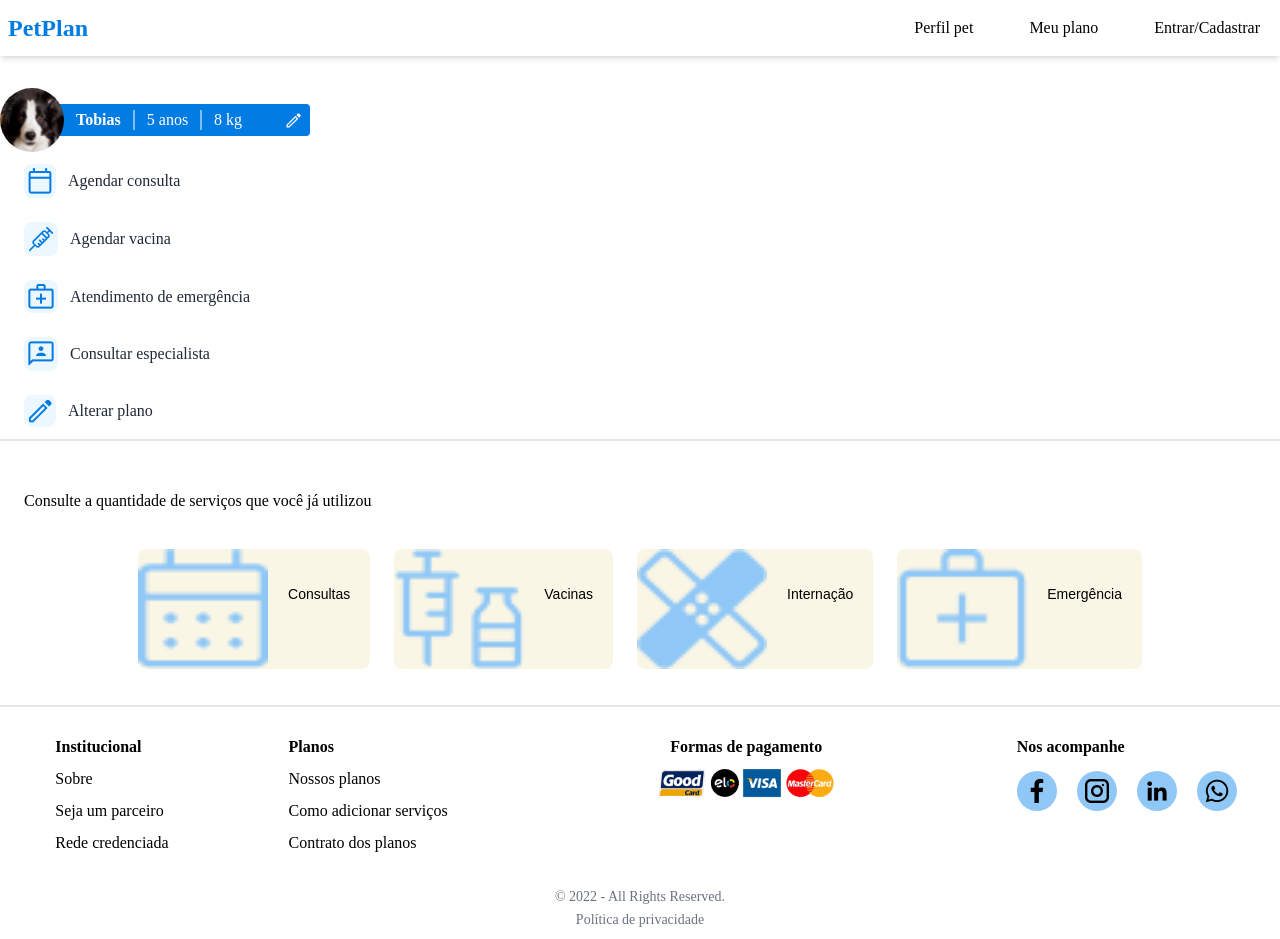
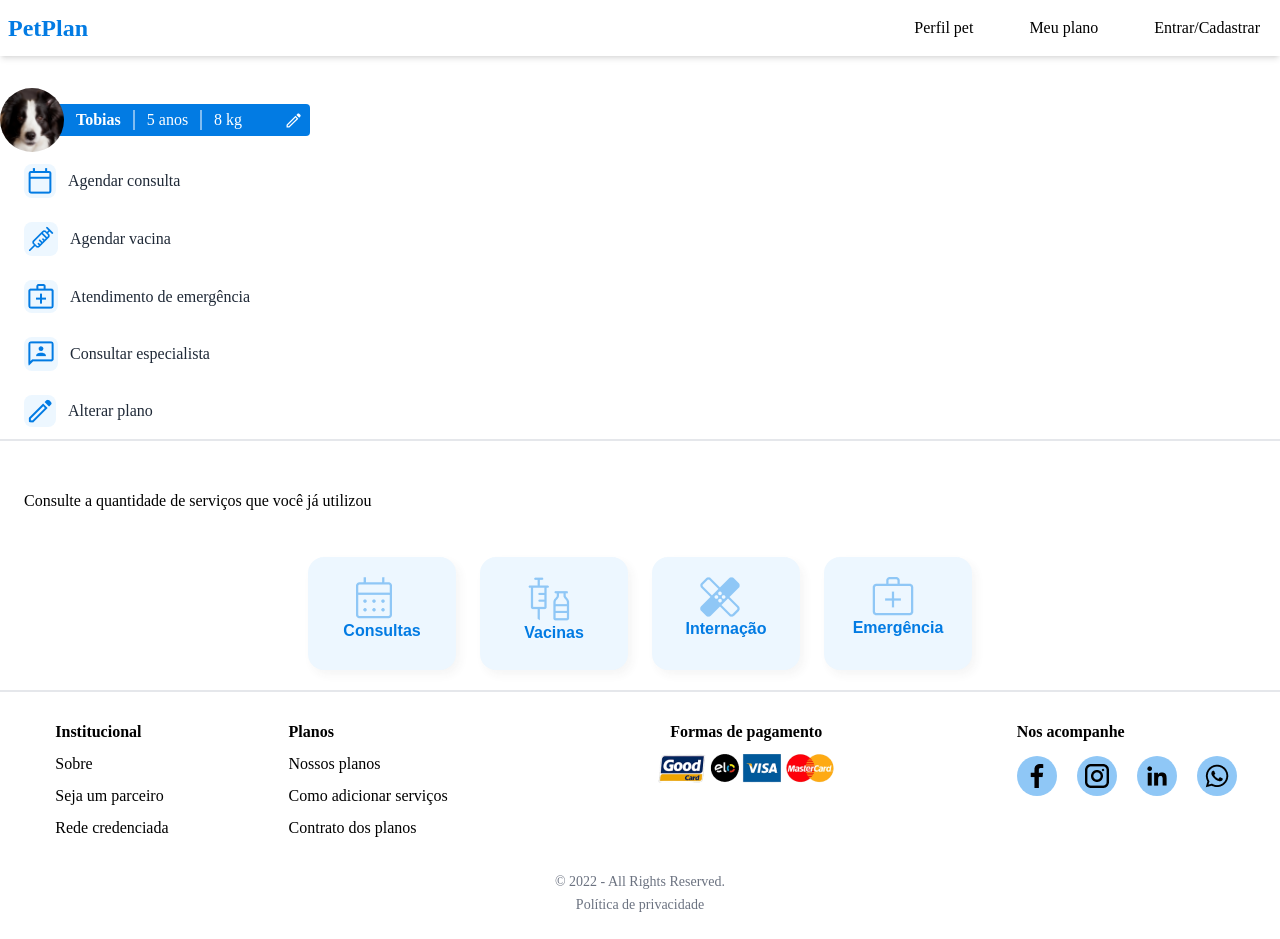
Before and after one commit to StaticDreamstate/GamaBoss, a React (Vite) app in the folder frontend/: page /perfil in a window 1280 px wide. Built offline with nearby package versions, Linux system fonts and the light colour scheme; sample sign-in values are in the browser's storage.

Commit message:
Alteração dos cards na página de perfil

```diff
--- a/frontend/src/pages/Profile/index.tsx
+++ b/frontend/src/pages/Profile/index.tsx
@@ -4,6 +4,7 @@ import { images, icons } from "../../assets";
 import MenuItemsProfile from "../../components/MenuItemsProfile";
 import PetAvatar from "../../components/PetAvatar";
 import CardPets from "../../components/CardPets";
+import CardBluePets from "../../components/CardBluePets";
 
 export default function Profile() {
   const navigate = useNavigate();
@@ -33,20 +34,20 @@ export default function Profile() {
       <p className="pt-12 pb-9 pl-6 pr-10 border-t-2">
       Consulte a quantidade de serviços que você já utilizou
       </p>
-      <section className="flex justify-center gap-6 flex-wrap w-auto items-center ">
-        <CardPets
+      <section className="flex justify-center pt-2 gap-6 flex-wrap w-auto items-center ">
+        <CardBluePets
           imagePet={images.calendar_month}
           texto="Consultas"
           redirect="#"/>
-          <CardPets
+          <CardBluePets
           imagePet={images.vaccines}
           texto="Vacinas"
           redirect="#"/>
-          <CardPets
+          <CardBluePets
           imagePet={images.healing}
           texto="Internação"
           redirect="#"/>
-          <CardPets
+          <CardBluePets
           imagePet={images.medical_service_card}
           texto="Emergência"
           redirect="#"/>
```
